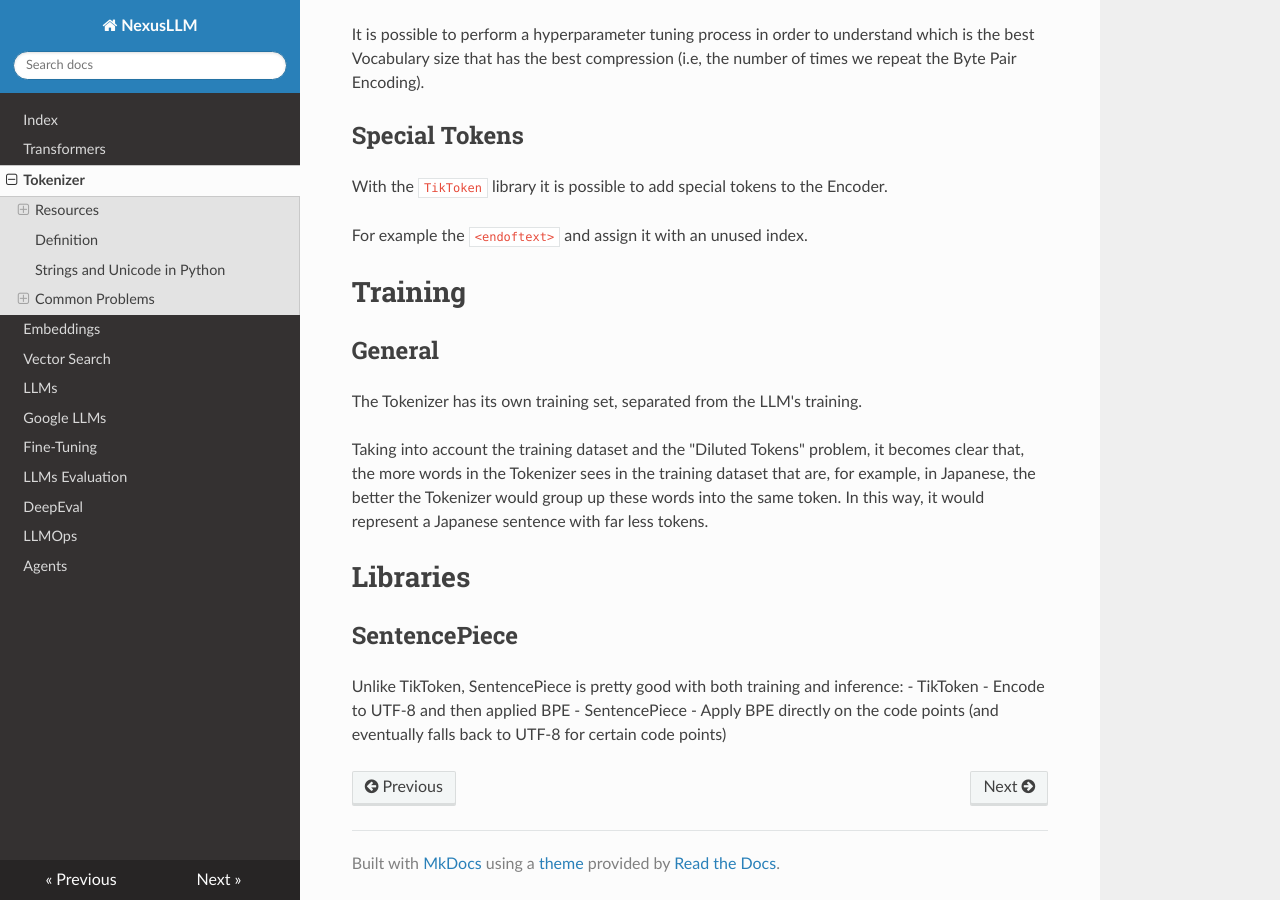
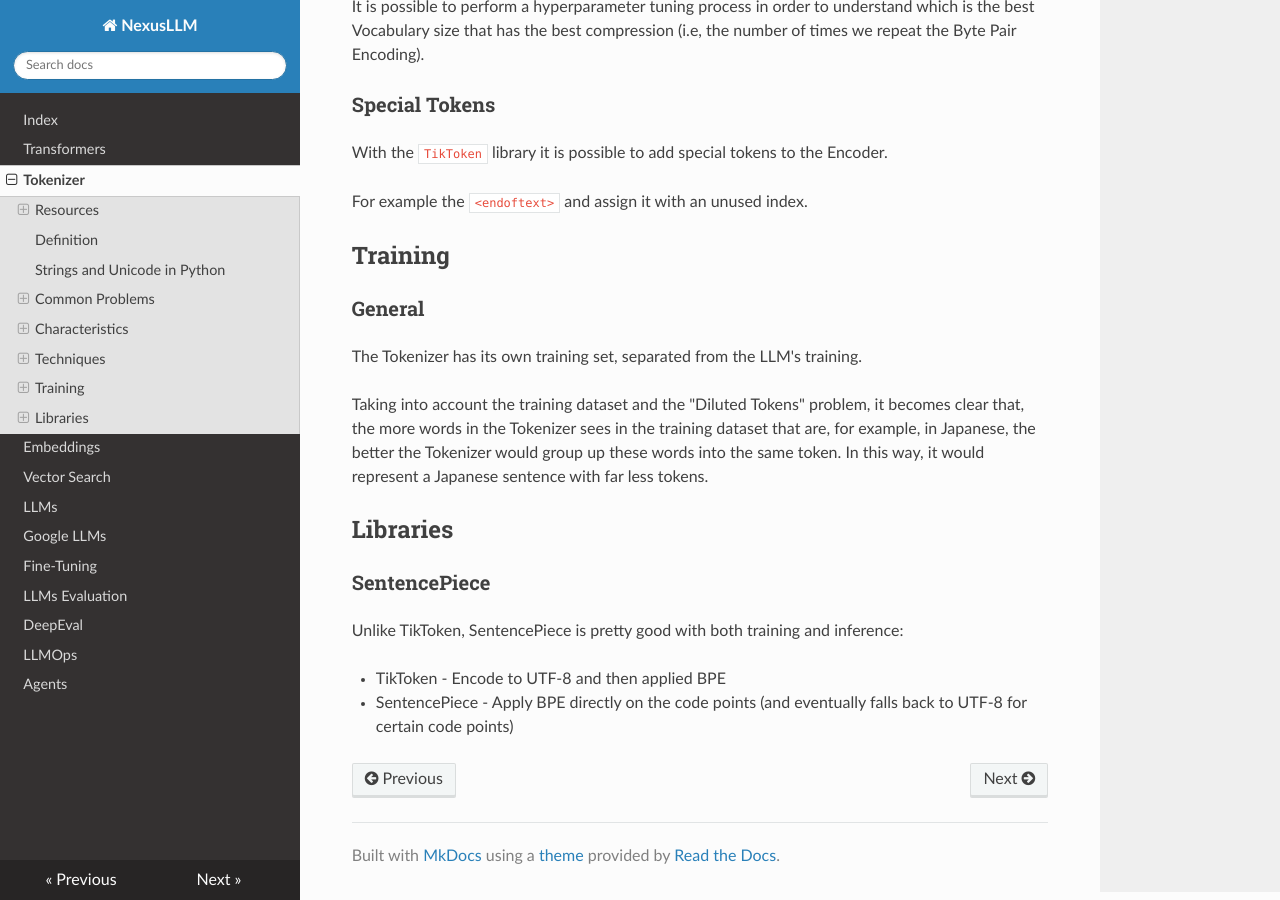
Before and after one commit to Volscente/NexusLLM, an MkDocs documentation site: the page built from documentation/docs/tokenizers.md, in a window 1280 px wide and 900 px high, scrolled down 2519 px. Built offline with MkDocs 1.6.1, drawn with Linux system fonts in a browser that asks for light colours; nearby versions of some CDN libraries.

Commit message:
Update tokenizers.md

```diff
--- a/documentation/docs/tokenizers.md
+++ b/documentation/docs/tokenizers.md
@@ -49,8 +49,8 @@ each space, leading to a Diluted Tokens problem.
 
 GPT4o Tokenizer (cl100k_base) improved this behaviour by using less tokens for the indentation.
 
-# Characteristics
-## Tokens Vocabulary
+## Characteristics
+### Tokens Vocabulary
 It represents the tokens space through which the tokenizer can convert the text.
 The bigger is this vocabulary, the lesser tokens would be required to tokenize a text.
 
@@ -60,7 +60,7 @@ meaning of a text, fighting the "Diluted Tokens" problem.
 However, too big vocabulary might influence the LLM softmax function for the token sampling
 while constructing its output.
 
-## Splitting
+### Splitting
 The very first step of any Encoder is the text split.
 
 GPT-2, for example, does that through a REGEX, which can work differently between lowercase and uppercase.
@@ -70,8 +70,8 @@ There are also rules when need to split text that includes, for example, code.
 
 This is the main change between GPT-2 and GPT-4 Tokenizers.
 
-# Techniques
-## Byte Pair Encoding (BPE)
+## Techniques
+### Byte Pair Encoding (BPE)
 It is a technique that wants to compress the output encoding by encoding together the pairs of most common bytes.
 It is essentially a token embeddings' algorithm.
 
@@ -82,21 +82,22 @@ This would reduce the length of the output sequence. This can be done recursivel
 It is possible to perform a hyperparameter tuning process in order to understand which is the best Vocabulary size that has the
 best compression (i.e, the number of times we repeat the Byte Pair Encoding).
 
-## Special Tokens
+### Special Tokens
 With the `TikToken` library it is possible to add special tokens to the Encoder.
 
 For example the `<endoftext>` and assign it with an unused index.
 
-# Training
-## General
+## Training
+### General
 The Tokenizer has its own training set, separated from the LLM's training.
 
 Taking into account the training dataset and the "Diluted Tokens" problem, it becomes clear that, the more words in the Tokenizer
 sees in the training dataset that are, for example, in Japanese, the better the Tokenizer would group up these words into
 the same token. In this way, it would represent a Japanese sentence with far less tokens.
 
-# Libraries
-## SentencePiece
+## Libraries
+### SentencePiece
 Unlike TikToken, SentencePiece is pretty good with both training and inference:
+
 - TikToken - Encode to UTF-8 and then applied BPE
 - SentencePiece - Apply BPE directly on the code points (and eventually falls back to UTF-8 for certain code points)
```
